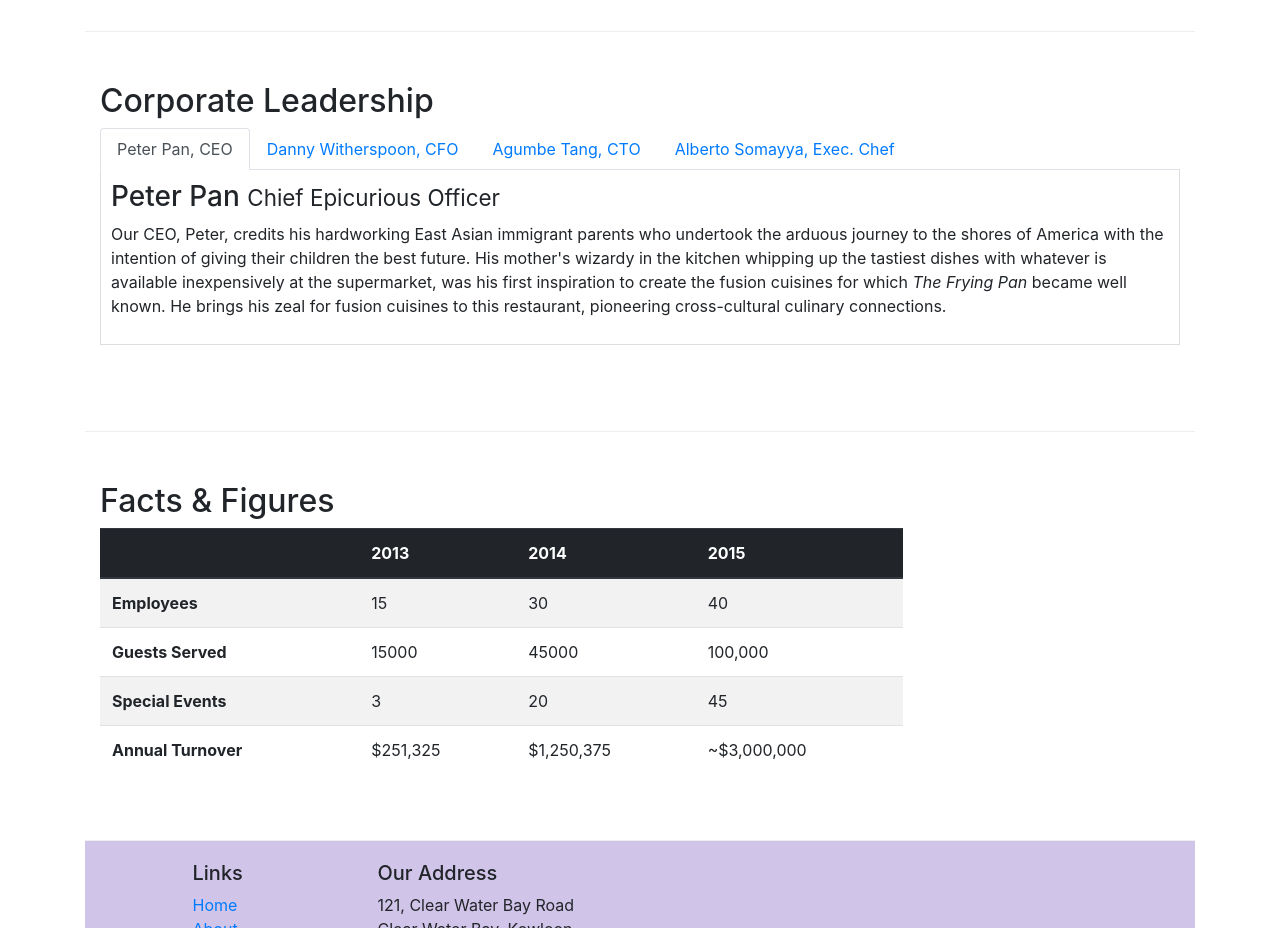
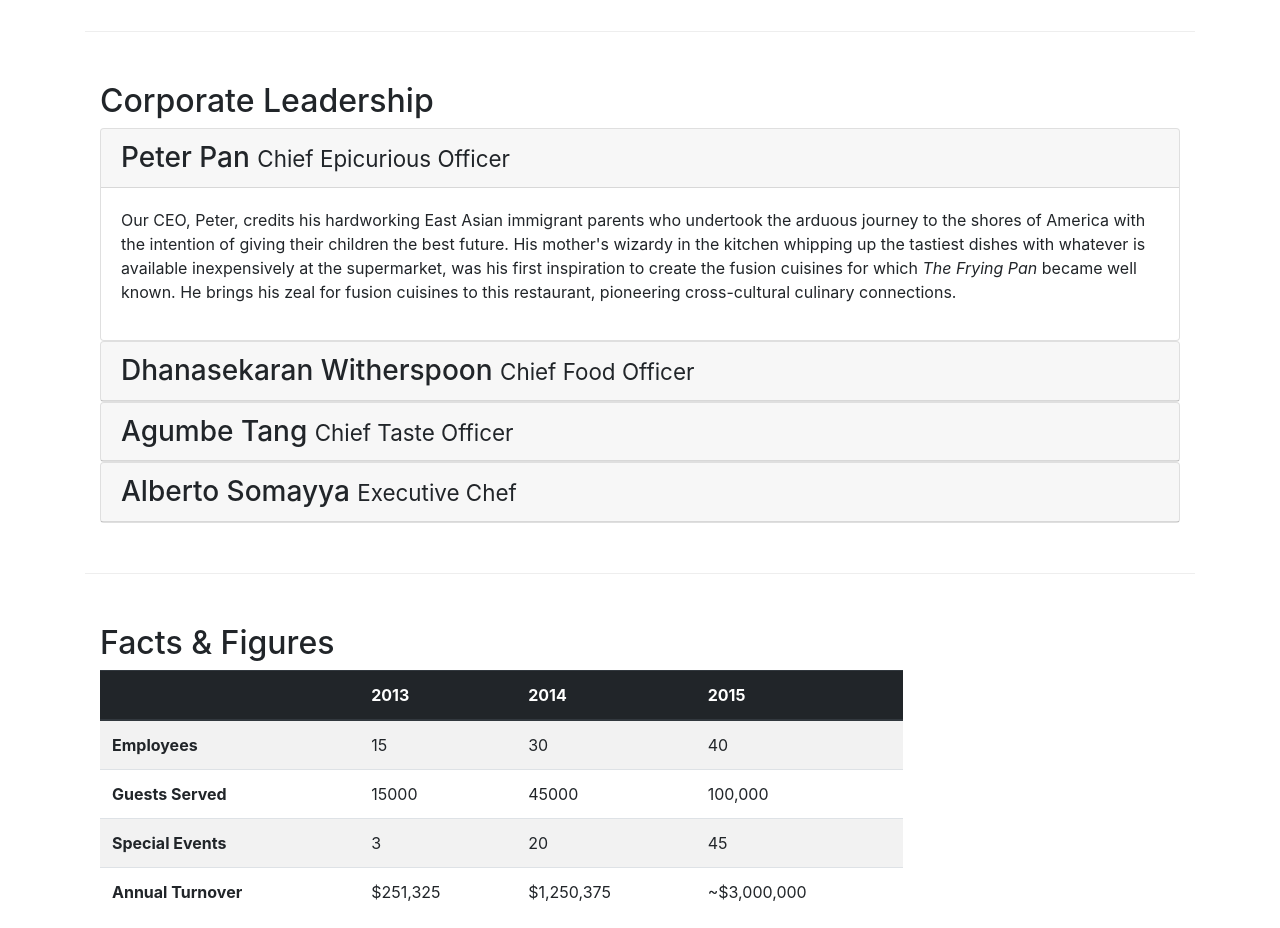
Before and after one commit to carlaMorral/Bootstrap4Learning, a website: page aboutus.html in a window 1280 px wide. Shown: the part 940-1868 px from the top of the page. Drawn offline with nearby package versions, Linux system fonts and the light colour scheme.

Commit message:
Accordion

```diff
--- a/aboutus.html
+++ b/aboutus.html
@@ -102,59 +102,85 @@
         <div class="row row-content">
             <div class="col-12">
                 <h2>Corporate Leadership</h2>
-                <ul class="nav nav-tabs">
-                    <li class="nav-item">
-                        <a class="nav-link active" href="#peter" role="tab"
-                          data-toggle="tab">Peter Pan, CEO</a>
-                    </li>
-                    <li class="nav-item">
-                        <a class="nav-link" href="#danny" role="tab"
-                          data-toggle="tab">Danny Witherspoon, CFO</a>
-                      </li>
-                      <li class="nav-item">
-                        <a class="nav-link" href="#agumbe"role="tab"
-                          data-toggle="tab">Agumbe Tang, CTO</a>
-                      </li>
-                      <li class="nav-item">
-                        <a class="nav-link" href="#alberto" role="tab"
-                          data-toggle="tab">Alberto Somayya, Exec. Chef</a>
-                      </li>
-                </ul>
 
-                <div class="tab-content">
-                    <div role="tabpanel" class="tab-pane fade show active" id="peter">
-                        <h3>Peter Pan <small>Chief Epicurious Officer</small></h3>
+                <div id="accordion">
+                    <div class="card">
+                        <div class="card-header" role="tab" id="peterhead">
+                            <h3 class="mb-0">
+                                <a data-toggle="collapse" data-target="#peter">
+                                    Peter Pan <small>Chief Epicurious Officer</small>
+                                </a>
+                            </h3>
+                        </div>
+                        <div role="tabpanel" class=" collapse show" id="peter" data-parent="#accordion">
+                            <div class="card-body">
                                 <p class="d-none d-sm-block">Our CEO, Peter, credits his hardworking East Asian immigrant
                                     parents who undertook the arduous journey to the shores of America with the intention
                                     of giving their children the best future. His mother's wizardy in the kitchen whipping up the tastiest
                                     dishes with whatever is available inexpensively at the supermarket, was his first inspiration
                                     to create the fusion cuisines for which <em>The Frying Pan</em> became well known. He brings
-                            his zeal for fusion cuisines to this restaurant, pioneering cross-cultural culinary connections.</p>
+                                    his zeal for fusion cuisines to this restaurant, pioneering cross-cultural culinary connections.
+                                </p>
                             </div>
-                    <div role="tabpanel" class="tab-pane fade" id="danny">
-                        <h3>Dhanasekaran Witherspoon <small>Chief Food Officer</small></h3>
+                        </div>
+                    </div>
+                    <div class="card">
+                        <div class="card-header" role="tab" id="dannyhead">
+                            <h3 class="mb-0">
+                                <a class="collapsed" data-toggle="collapse" data-target="#danny">
+                                    Dhanasekaran Witherspoon <small>Chief Food Officer</small>
+                                </a>
+                            </h3>
+                        </div>
+                        <div class="collapse" id="danny" data-parent="#accordion">
+                            <div class="card-body">
                                 <p class="d-none d-sm-block">Our CFO, Danny, as he is affectionately referred
                                     to by his colleagues, comes from a long established family tradition in
                                     farming and produce. His experiences growing up on a farm in the Australian
                                     outback gave him great appreciation for varieties of food sources. As he
                                     puts it in his own words, <em>Everything that runs, wins, and everything
-                            that stays, pays!</em></p>
+                                    that stays, pays!</em>
+                                </p>
                             </div>
-                    <div role="tabpanel" class="tab-pane fade" id="agumbe">
-                        <h3>Agumbe Tang <small>Chief Taste Officer</small></h3>
+                        </div>
+                    </div>
+                    <div class="card">
+                        <div class="card-header" role="tab" id="agumbehead">
+                            <h3 class="mb-0">
+                                <a class="collapsed" data-toggle="collapse" data-target="#agumbe">
+                                    Agumbe Tang <small>Chief Taste Officer</small>
+                                </a>
+                            </h3>
+                        </div>
+                        <div class="collapse" id="agumbe" data-parent="#accordion">
+                            <div class="card-body">
                                 <p class="d-none d-sm-block">Blessed with the most discerning gustatory
                                     sense, Agumbe, our CTO, personally ensures that every dish that we
                                     serve meets his exacting tastes. Our chefs dread the tongue lashing that
                                     ensues if their dish does not meet his exacting standards. He lives by his
-                            motto, <em>You click only if you survive my lick.</em></p>
+                                    motto, <em>You click only if you survive my lick.</em>
+                                </p>
                             </div>
-                    <div role="tabpanel" class="tab-pane fade" id="alberto">
-                        <h3>Alberto Somayya <small>Executive Chef</small></h3>
+                        </div>
+                    </div>
+                    <div class="card">
+                        <div class="card-header" role="tab" id="albertohead">
+                            <h3 class="mb-0">
+                                <a class="collapsed" data-toggle="collapse" data-target="#alberto">
+                                    Alberto Somayya <small>Executive Chef</small>
+                                </a>
+                            </h3>
+                        </div>
+                        <div class="collapse" id="alberto" data-parent="#accordion">
+                            <div class="card-body">
                                 <p class="d-none d-sm-block">Award winning three-star Michelin chef with
                                     wide International experience having worked closely with whos-who in the
                                     culinary world, he specializes in creating mouthwatering Indo-Italian
                                     fusion experiences. He says, <em>Put together the cuisines from the two
-                            craziest cultures, and you get a winning hit! Amma Mia!</em></p>
+                                    craziest cultures, and you get a winning hit! Amma Mia!</em>
+                                </p>
+                            </div>
+                        </div>
                     </div>
                 </div>
             </div>
```
Lines whose indentation alone changed are shown as unchanged.
